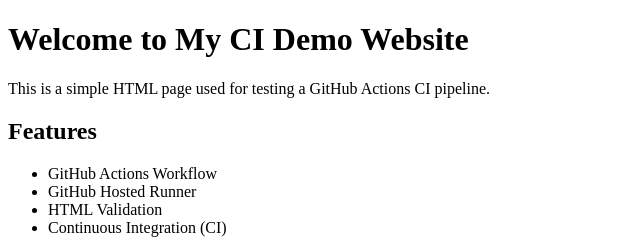
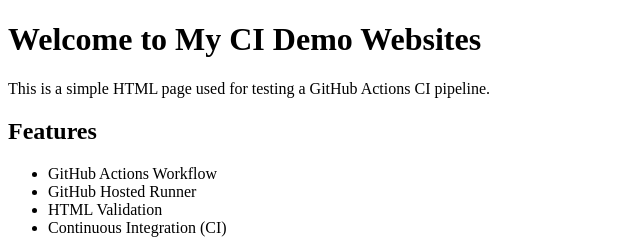
Before and after one commit to SyedaDureshahwar/Git_hosted_runner_practice, a plain HTML site: page index.html in a window 1280 px wide. Shown: the top 240 px of the page, 0-640 px from the left. Drawn offline with Linux system fonts and the light colour scheme.

Commit message:
file updated

```diff
--- a/index.html
+++ b/index.html
@@ -7,7 +7,7 @@
 </head>
 <body>
     <header>
-        <h1>Welcome to My CI Demo Website</h1>
+        <h1>Welcome to My CI Demo Websites</h1>
     </header>
 
     <main>
```
